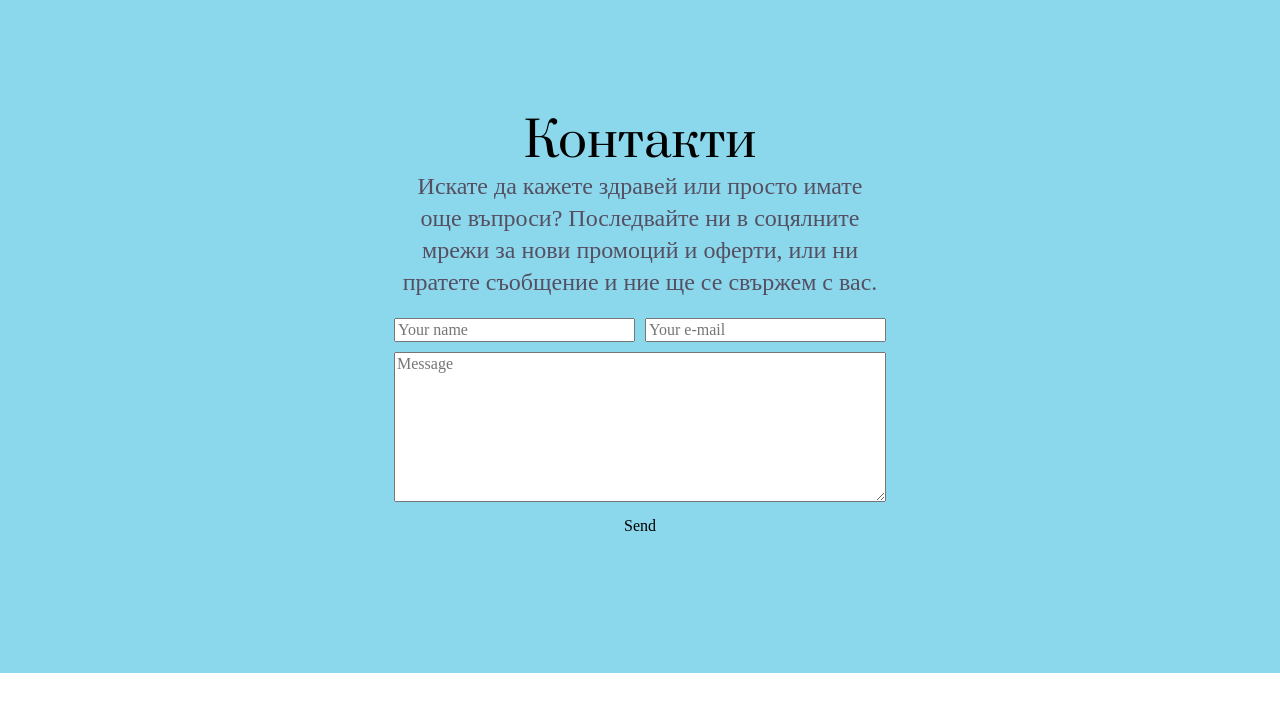
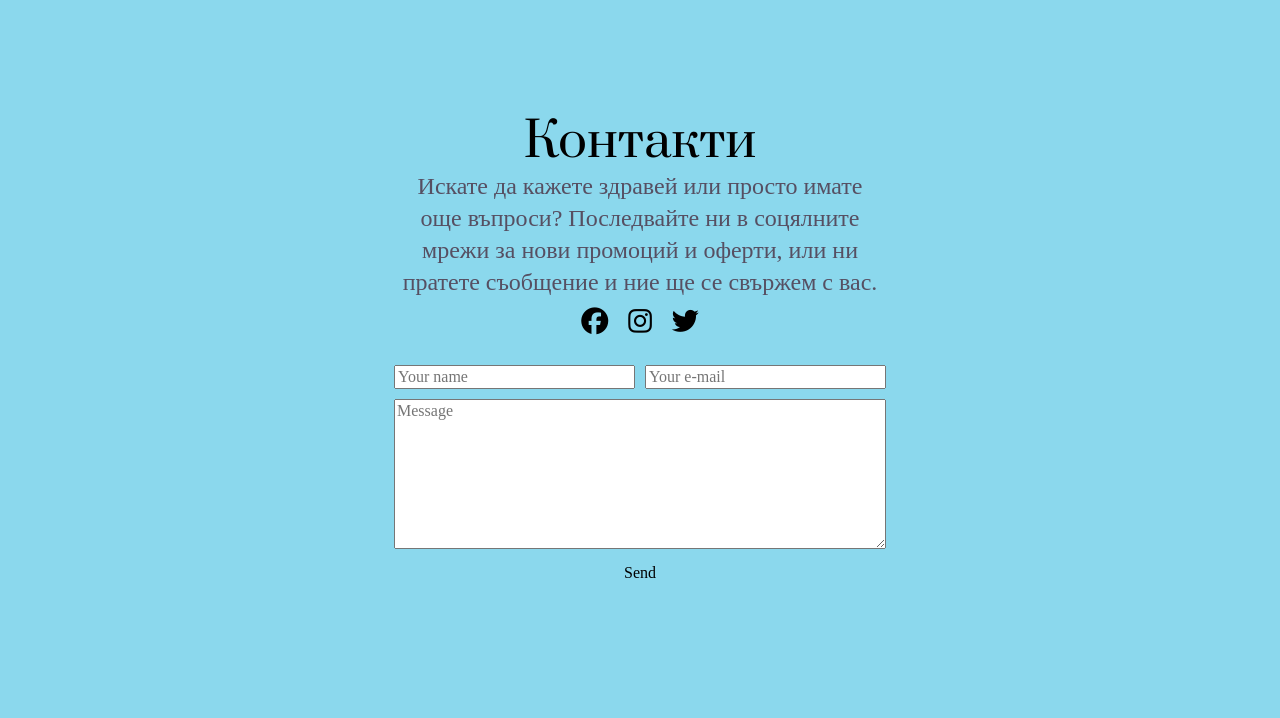
Before and after one commit to topmonitoring/hedphonesSite, a Gatsby site: page / in a window 1280 px wide. Shown: the part 7047-7765 px from the top of the page. Built offline with nearby package versions, Linux system fonts and the light colour scheme; Gatsby itself is replaced by a stand-in of ours; a web font is replaced by a local one.

Commit message:
added mapped social links

```diff
--- /dev/null
+++ b/src/components/common/AddFontAwesomeIcons.js
@@ -0,0 +1,13 @@
+import React from 'react';
+import { Helmet } from 'react-helmet';
+
+class AddFontAwesomeIcons extends React.Component {
+  render() {
+    return (
+      <Helmet>
+        <script src="https://kit.fontawesome.com/e29a0bf6b9.js" />
+      </Helmet>
+    );
+  }
+}
+export default AddFontAwesomeIcons;
--- /dev/null
+++ b/src/components/common/SocialMediaLinks.js
@@ -0,0 +1,40 @@
+import AddFontAwesomeIcons from '@components/common/AddFontAwesomeIcons';
+import ExternalLink from '@common/ExternalLink';
+
+import React from 'react';
+
+const SOCIAL = [
+  {
+    icon: 'fab fa-facebook',
+    link: 'https://github.com/ajayns/gatsby-absurd',
+  },
+  {
+    icon: 'fab fa-instagram',
+    link: 'https://instagram.com/ajay_ns',
+  },
+  {
+    icon: 'fab fa-twitter',
+    link: 'https://twitter.com/ajayns08',
+  },
+];
+
+const SocialMediaLinks = () => (
+  <div>
+    <AddFontAwesomeIcons />
+
+    {SOCIAL.map(({ icon, link }) => (
+      <ExternalLink href={link}>
+        <i
+          className={icon}
+          alt="link"
+          style={{
+            fontSize: '27px',
+            padding: '10px',
+            color: 'black',
+          }}
+        />
+      </ExternalLink>
+    ))}
+  </div>
+);
+export default SocialMediaLinks;
--- a/src/components/sections/Contact.js
+++ b/src/components/sections/Contact.js
@@ -2,6 +2,7 @@ import React from 'react';
 import { navigate } from 'gatsby-link';
 import { Section } from '@components/global';
 import styled from 'styled-components';
+import SocialMediaLinks from '@components/common/SocialMediaLinks';
 
 function encode(data) {
   return Object.keys(data)
@@ -45,6 +46,7 @@ export default class Index extends React.Component {
           data-netlify-honeypot="bot-field"
           onSubmit={this.handleSubmit}
         >
+          {/*uses reactHelmet to add fontasome pack dependancy*/}
           <Center>
             <h1>Контакти</h1>
             <p>
@@ -52,8 +54,8 @@ export default class Index extends React.Component {
               ни в соцялните мрежи за нови промоций и оферти, или ни пратете
               съобщение и ние ще се свържем с вас.
             </p>
+            <SocialMediaLinks />
           </Center>
-
           <FormGrid>
             {/* The `form-name` hidden field is required to support form submissions without JavaScript */}
             <input type="hidden" name="form-name" value="contact" />
--- a/src/components/sections/Header.js
+++ b/src/components/sections/Header.js
@@ -1,7 +1,7 @@
 import React from 'react';
 import styled from 'styled-components';
 
-import SilideShow from '@components/sections/SlideShow';
+import SilideShow from '@components/common/SlideShow';
 
 import { Container } from '@components/global';
 
--- a/src/pages/ThankYou.js
+++ b/src/pages/ThankYou.js
@@ -10,10 +10,8 @@ const ThankYouPage = () => (
     <Center>
       <h1>Thank you!</h1>
       <p>This is a custom thank you page for form submissions</p>
-
       <Link to="/">Go back to the homepage</Link>
     </Center>
-
     <Footer />
   </Layout>
 );
```
Also changed, not shown: src/components/common/SlideShow.js (renamed from src/components/sections/SlideShow.js).
